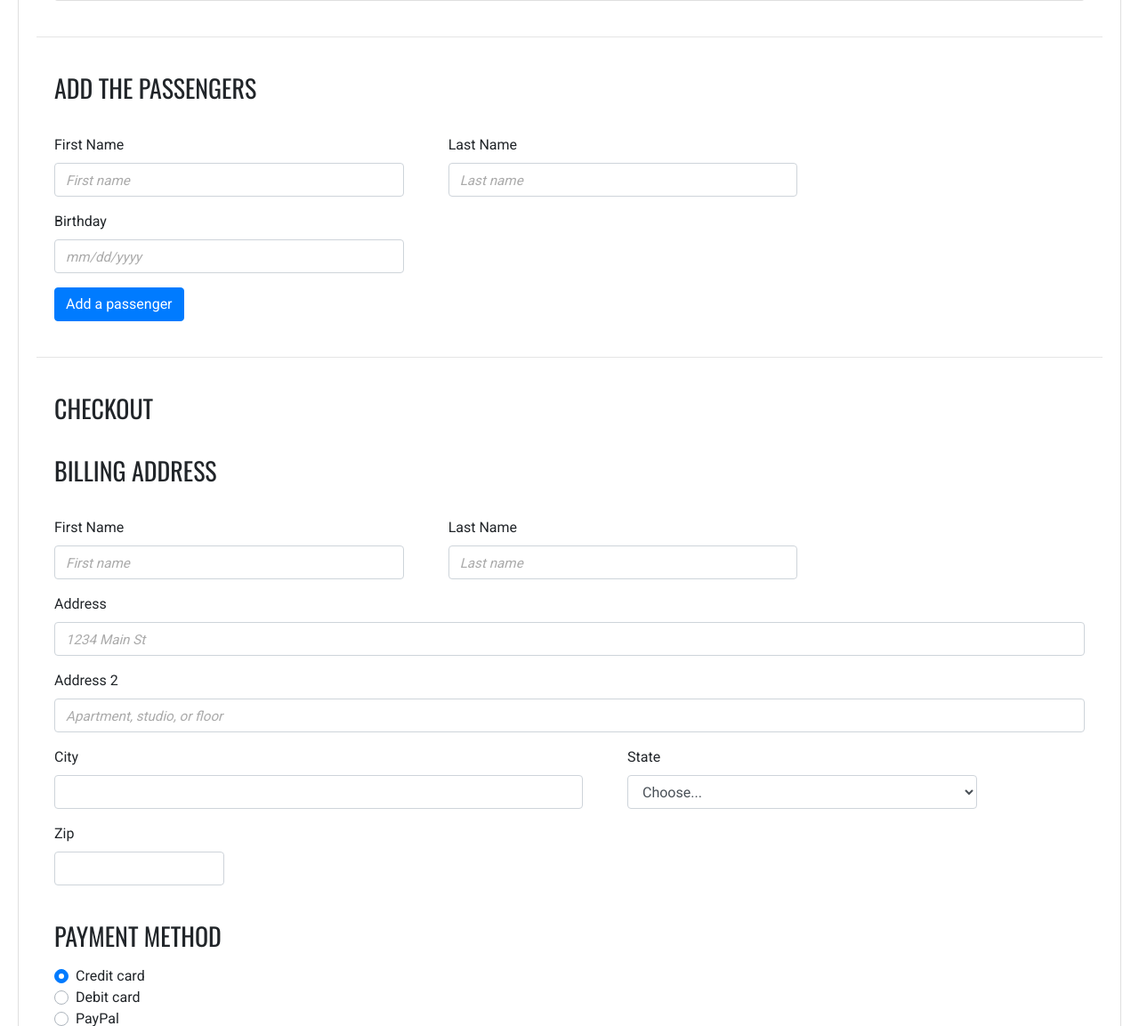
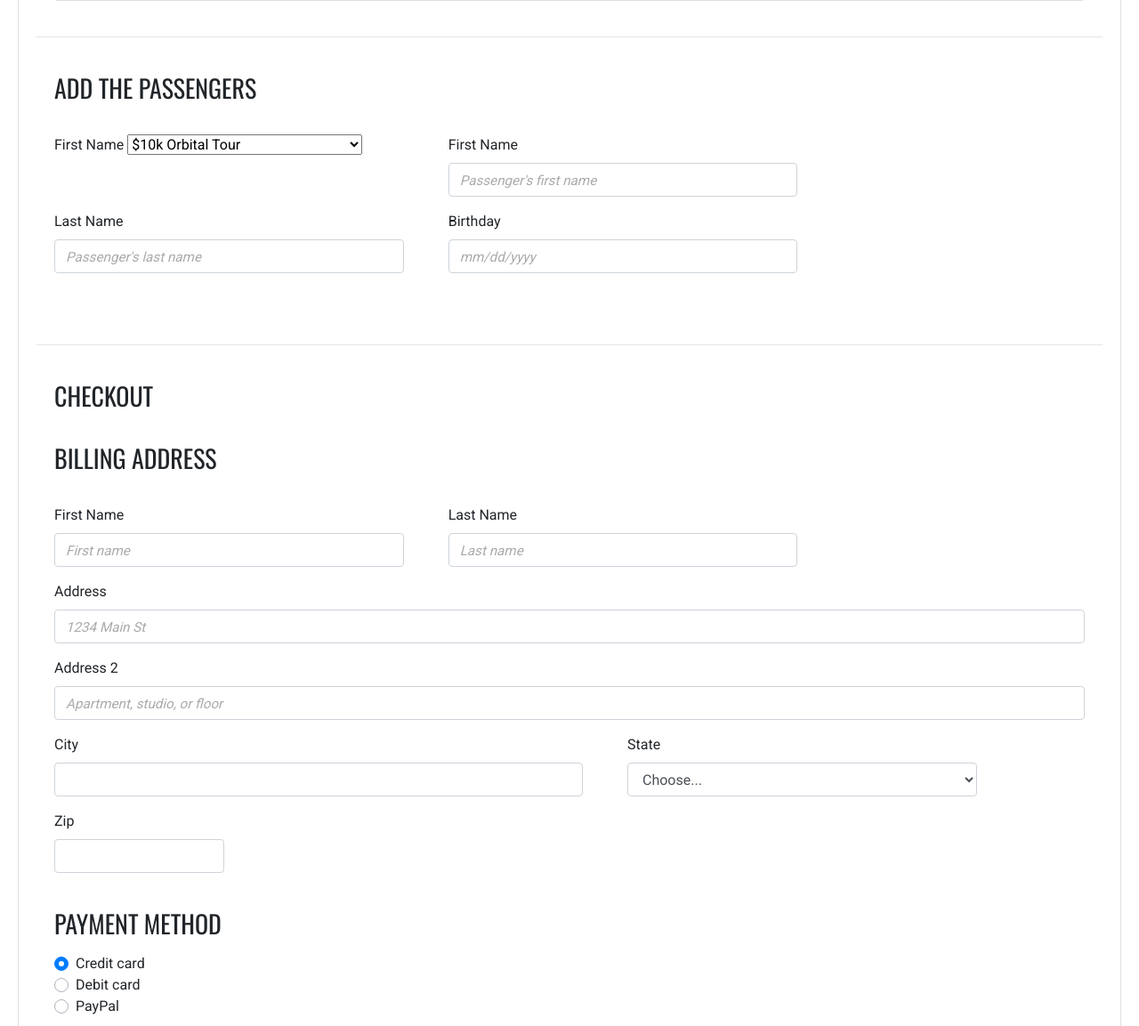
Before and after one commit to sugandifs/TSA-Webmaster, a Django app: template webmaster/odyssey/templates/odyssey/order.html in a window 1280 px wide. Shown: the part 551-1704 px from the top of the page at 89% size. Run offline with Django 3.2, Linux system fonts and the light colour scheme; the template is opened without the code that fills it, so the values that code supplies are empty; parts of the project's set-up code (start-up, migrations or seed data) failed here and were passed over; some libraries are stand-ins or nearby versions.

Commit message:
Added element changes to order.html form to make the form submittable, commented out the add passengers button, created a google sheets api for databasing, yet to functionally manipulate information, created a new url for order submission, message for success or failure

```diff
--- a/webmaster/odyssey/templates/odyssey/order.html
+++ b/webmaster/odyssey/templates/odyssey/order.html
@@ -4,7 +4,15 @@
 {% load static %}
 
 <div class="card card-body align marginTop">
-    <form>
+    {% if messages %}
+        {% for message in messages %}
+            <div class = "card-title">
+                {{message}}
+            </div>
+        {% endfor %}
+    {% endif %}
+    <form method = "post" action = "{% url 'submitOrder' %}">
+        {% csrf_token %}
         <br>
         <h3 class="align card-title"> CHOOSE A TOUR </h3>
         <br>
@@ -51,19 +59,28 @@
         <br>
         <div class="form-row">
             <div class="form-group col-md-4">
+                <label for="tourChoice">First Name</label>
+                <select name = "tourChoice">
+                    <option value = "orbital">$10k Orbital Tour</option>
+                    <option value = "iss">$10k ISS Tour</option>
+                    <option value = "moon">$20k Moon Tour</option>
+                    <option value = "deluxe">$35k Deluxe All-Inclusive Package</option>
+                </select>
+            </div>
+            <div class="form-group col-md-4">
                 <label for="firstName">First Name</label>
-                <input type="text" class="form-control" id="firstName" placeholder="First name">
+                <input type="text" class="form-control" id="firstName" name = "firstName" placeholder="Passenger's first name">
             </div>
             <div class="form-group col-md-4">
                 <label for="lastName">Last Name</label>
-                <input type="text" class="form-control" id="lastName" placeholder="Last name">
+                <input type="text" class="form-control" id="lastName" name = "lastName" placeholder="Passenger's last name">
             </div>
             <div class="form-group col-md-4">
                 <label for="birthday">Birthday</label>
-                <input type="text" class="form-control" id="birthday" placeholder="mm/dd/yyyy">
+                <input type="text" class="form-control" id="birthday" name = "birthday" placeholder="mm/dd/yyyy">
             </div>
         </div>
-        <button type="submit" class="btn btn-primary align">Add a passenger</button>
+        <!--<button type="submit" class="btn btn-primary align">Add a passenger</button>-->
         <br>
         <br>
         <hr>
@@ -75,36 +92,36 @@
         <div class="form-row">
             <div class="form-group col-md-4">
                 <label for="firstName">First Name</label>
-                <input type="text" class="form-control" id="firstName" placeholder="First name">
+                <input type="text" class="form-control" id="firstNameBill" name = "firstNameBill" placeholder="First name">
             </div>
             <div class="form-group col-md-4">
                 <label for="lastName">Last Name</label>
-                <input type="text" class="form-control" id="lastName" placeholder="Last name">
+                <input type="text" class="form-control" id="lastNameBill" name = "lastNameBill" placeholder="Last name">
             </div>
         </div>
         <div class="form-group">
             <label for="inputAddress">Address</label>
-            <input type="text" class="form-control" id="inputAddress" placeholder="1234 Main St">
+            <input type="text" class="form-control" id="inputAddress" name = "inputAddress" placeholder="1234 Main St">
         </div>
         <div class="form-group">
             <label for="inputAddress2">Address 2</label>
-            <input type="text" class="form-control" id="inputAddress2" placeholder="Apartment, studio, or floor">
+            <input type="text" class="form-control" id="inputAddress2" name = "inputAddress" placeholder="Apartment, studio, or floor">
         </div>
         <div class="form-row">
             <div class="form-group col-md-6">
                 <label for="inputCity">City</label>
-                <input type="text" class="form-control" id="inputCity">
+                <input type="text" class="form-control" id="inputCity" name = "inputCity">
             </div>
             <div class="form-group col-md-4">
                 <label for="inputState">State</label>
-                <select id="inputState" class="form-control">
+                <select id="inputState" class="form-control" name = "inputState">
                     <option selected>Choose...</option>
                     <option>...</option>
                 </select>
             </div>
             <div class="form-group col-md-2">
                 <label for="inputZip">Zip</label>
-                <input type="text" class="form-control" id="inputZip">
+                <input type="text" class="form-control" id="inputZip" name = "inputZip">
             </div>
         </div>
 
@@ -128,25 +145,25 @@
         <div class="row align">
             <div class="col-md-6 mb-3">
                 <label for="cc-name">Name on card</label>
-                <input type="text" class="form-control" id="cc-name" placeholder="" required="">
+                <input type="text" class="form-control" id="cc-name" name = "cc-name" placeholder="" required="">
                 <small class="text-muted">Full name as displayed on card</small>
                 <div class="invalid-feedback"> Name on card is required </div>
             </div>
             <div class="col-md-6 mb-3">
                 <label for="cc-number">Credit card number</label>
-                <input type="text" class="form-control" id="cc-number" placeholder="" required="">
+                <input type="text" class="form-control" id="cc-number" name = "cc-number" placeholder="" required="">
                 <div class="invalid-feedback"> Credit card number is required </div>
             </div>
         </div>
         <div class="row align">
             <div class="col-md-3 mb-3">
                 <label for="cc-expiration">Expiration</label>
-                <input type="text" class="form-control" id="cc-expiration" placeholder="" required="">
+                <input type="text" class="form-control" id="cc-expiration" name = "cc-expiration" placeholder="" required="">
                 <div class="invalid-feedback"> Expiration date required </div>
             </div>
             <div class="col-md-3 mb-3">
                 <label for="cc-cvv">CVV</label>
-                <input type="text" class="form-control" id="cc-cvv" placeholder="" required="">
+                <input type="text" class="form-control" id="cc-cvv" name = "cc-ccv" placeholder="" required="">
                 <div class="invalid-feedback"> Security code required </div>
             </div>
         </div>
--- a/webmaster/odyssey/urls.py
+++ b/webmaster/odyssey/urls.py
@@ -7,6 +7,7 @@ urlpatterns = [
     path('program', views.program, name='program'),
     path('safety', views.safety, name='safety'),
     path('register', views.register, name='register'),
+    path('register/submit', views.register_view, name = 'submitOrder')
     path('contact_us', views.contact_us, name='contact us'),
     path('sources', views.sources, name='sources')
 ]
```
Also changed, not shown: webmaster/odyssey/static/odyssey/credentials.json (added, +12 -0 lines), webmaster/odyssey/views.py (+27 -6 lines), webmaster/requirements.txt (added, +27 -0 lines), 3 other files.
